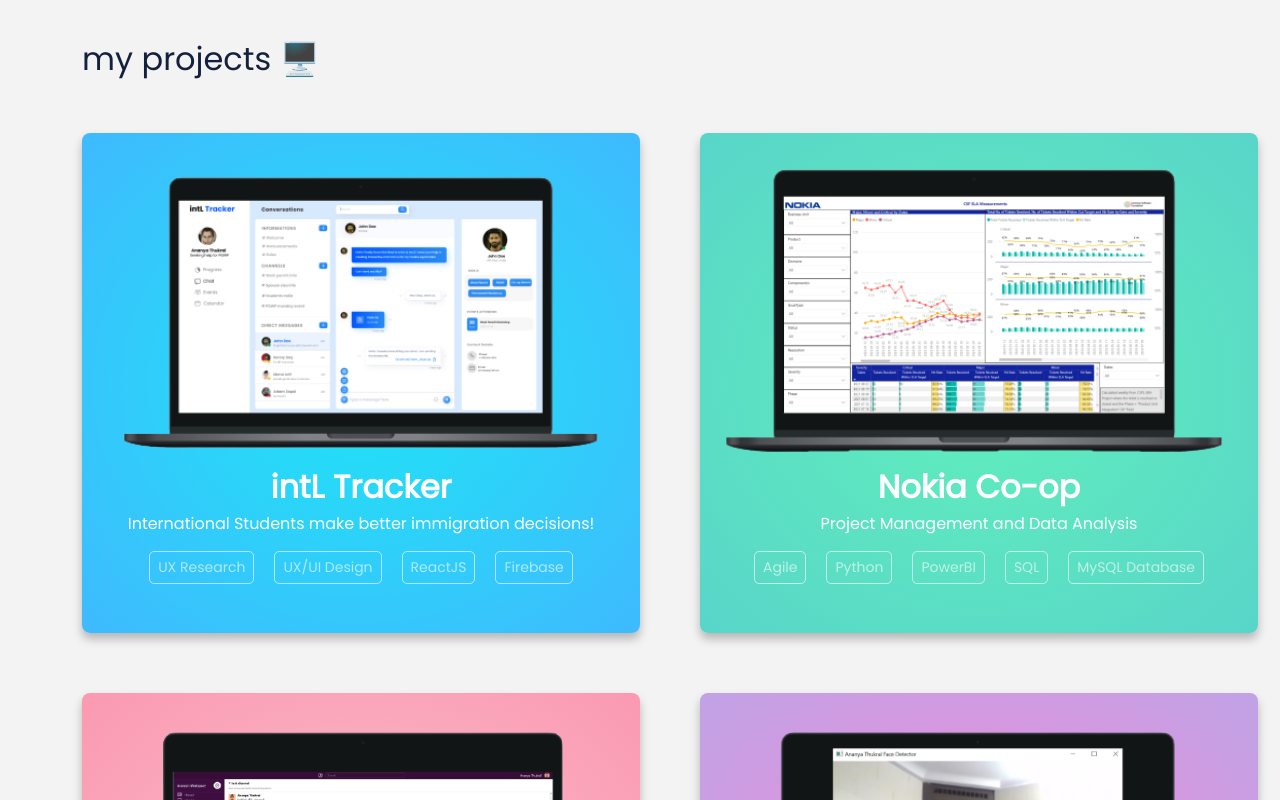
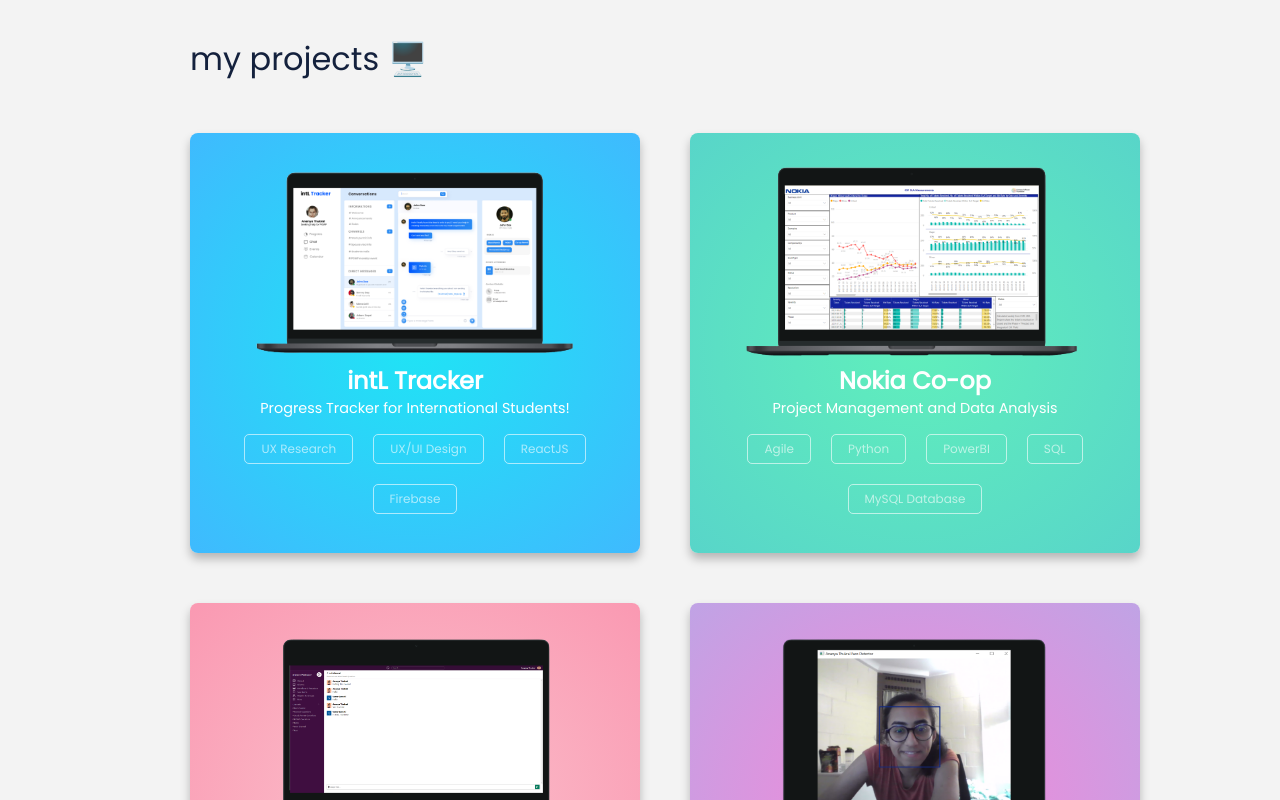
Before and after one commit to AnanyaThukral/Portfolio, a React (Create React App) app: page / in a window 1280 px wide. Shown: the part 500-1300 px from the top of the page. Built offline with nearby package versions, Linux system fonts and the light colour scheme.

Commit message:
small screen updates

```diff
--- a/src/App.js
+++ b/src/App.js
@@ -50,4 +50,7 @@
   max-width:1100px;
   margin: 0 auto;
   margin-top:50px;
+  @media (max-width: 1300px){
+        max-width: 900px;
+    }
 `
--- a/src/FinalDesigns.js
+++ b/src/FinalDesigns.js
@@ -25,6 +25,10 @@
     span{
         font-size: 1.7rem;
     }
+    @media (max-width: 1300px){
+        min-width: 900px;
+    }
+
 `
 
 const PrototypeContainer = styled.div`
--- a/src/Mapping.js
+++ b/src/Mapping.js
@@ -22,6 +22,9 @@
     span{
         font-size: 1.7rem;
     }
+    @media (max-width: 1300px){
+        min-width: 900px;
+    }
 `
 
 const Image = styled.img`
@@ -38,4 +41,7 @@
     justify-content: center;
     height: 550px;
     margin: 20px;
+    @media (max-width: 1300px){
+        height: 500px;
+    }
 `
--- a/src/Project.js
+++ b/src/Project.js
@@ -40,24 +40,42 @@
             transform: scale(1.01);
         }
     cursor: pointer;
+    @media (max-width: 1300px){
+       height: 420px;
+       padding: 30px 20px
+    }
+
 `
 
 const Image = styled.img`
     height: 300px;
+    @media (max-width: 1300px){
+       height: 200px;
+    }
 `
 
 const Title = styled.div`
     font-size: 2rem;
     font-weight: 700;
+    @media (max-width: 1300px){
+     font-size: 1.5rem;
+    }
 `
 
 const Text = styled.text`
     font-size: 1rem;
     text-align:center;
+    @media (max-width: 1300px){
+     font-size: 0.9rem;
+    }
 `
 
 const Tag = styled.div`
     display: flex;
     gap: 20px;
     margin-top: 15px;
+    @media (max-width: 1300px){
+        flex-wrap: wrap;
+        justify-content: center;
+    }
 `
--- a/src/Projects.js
+++ b/src/Projects.js
@@ -13,7 +13,7 @@
         <Container>
             <Heading>my projects 🖥️</Heading>
             <ProjectContainer>
-                <Project onClick = {()=> history.push('/IntLTracker')} image = "./img/tracker1.png" title = "intL Tracker" text = "International Students make better immigration decisions!" color =  "radial-gradient(#1fe4f5, #3fbafe)" tags = {["UX Research", "UX/UI Design", "ReactJS", "Firebase"]}/>
+                <Project onClick = {()=> history.push('/IntLTracker')} image = "./img/tracker1.png" title = "intL Tracker" text = "Progress Tracker for International Students!" color =  "radial-gradient(#1fe4f5, #3fbafe)" tags = {["UX Research", "UX/UI Design", "ReactJS", "Firebase"]}/>
                 <Project onClick = {()=> history.push('/NokiaCoop')} image = "./img/Nokia.png" title = "Nokia Co-op" text = "Project Management and Data Analysis" color = "radial-gradient(#60efbc, #58d5c9)" tags = {["Agile", "Python", "PowerBI", "SQL", "MySQL Database"]}/>
                 <Project onClick = {()=> history.push('/WebClones')} image = "./img/SlackMain.png" title = "Web Clones" text = "Amazon, Slack, LinkedIn Key features Integrated" color = "radial-gradient(#fbc1cc, #fa99b2)" tags = {["UI Design", "React JS", "Firebase Auth", "Firebase Database"]}/>
                 <Project onClick = {()=> history.push('/MaskDetector')} image = "./img/facedetector.png" title = "Face Detector" text = "Face Detector built using Python's OpenCV library" color = "radial-gradient(#f588d8, #c0a3e5)" tags = {["Python", "Machine Learning", "OpenCV", "Harcass Alogorithm"]}/>
@@ -26,6 +26,7 @@
 
 const Container = styled.div`
     margin-top: 120px;
+
 `
 
 const ProjectContainer = styled.div`
@@ -35,6 +36,10 @@
     margin-top: 50px;
     gap: 60px;
     margin-bottom:60px;
+    @media (max-width: 1300px){
+        min-width: 900px;
+        gap: 50px;
+    }
 `
 
 const Heading = styled.span`
--- a/src/Solution.js
+++ b/src/Solution.js
@@ -56,6 +56,8 @@
     height: 700px;
     margin-top: 20px;
     @media (max-width: 1300px){
-        height: 500px;
+        height: 600px;
+        display: flex;
+        justify-content: center;
     }
 `
--- a/src/Status.js
+++ b/src/Status.js
@@ -5,7 +5,7 @@
     return (
         <Container>
             <ImageContainer>
-                <img src = "./img/StatusList.png"/>
+                <Image src = "./img/StatusList.png"/>
             </ImageContainer>
 
 
@@ -20,4 +20,11 @@
 `
 const ImageContainer = styled.div`
     display: flex;
+    @media (max-width: 1300px){
+        height: 500px;
+    }
 `
+
+const Image = styled.img`
+    height: 100%;
+`
--- a/src/TagItem.js
+++ b/src/TagItem.js
@@ -26,4 +26,12 @@
         box-shadow: 0 0.5em 0.5em -0.4em var(#e5ff60);
         transform: translateY(-0.25em);
     }
+    @media (max-width: 1300px){
+       font-size: 12px;
+       width: fit-content;
+       text-align: center;
+       vertical-align: center;
+       white-space:nowrap;
+       padding: 5px 16px;
+    }
 `
```
Also changed, not shown: src/Home.js (line endings or trailing spaces).
